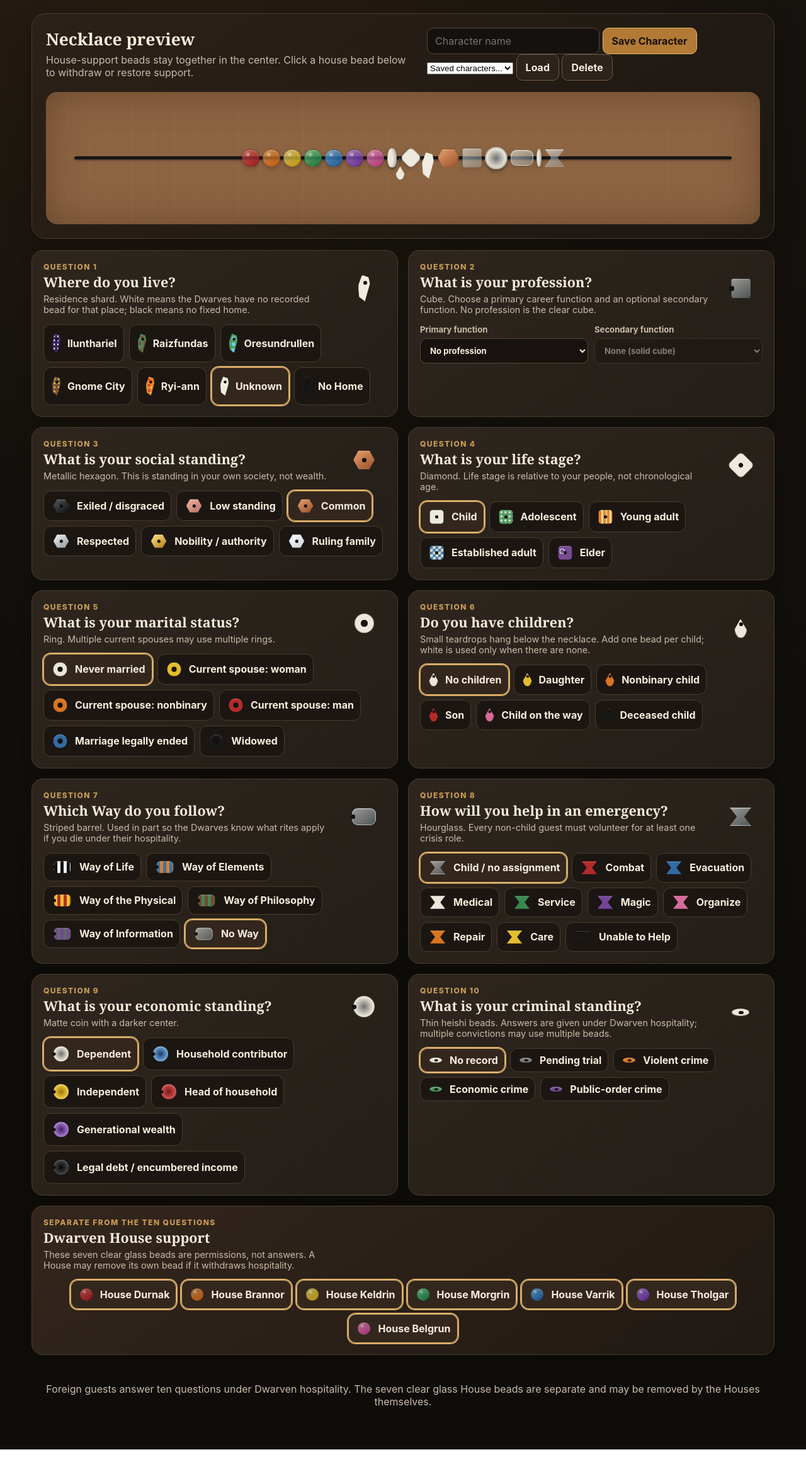
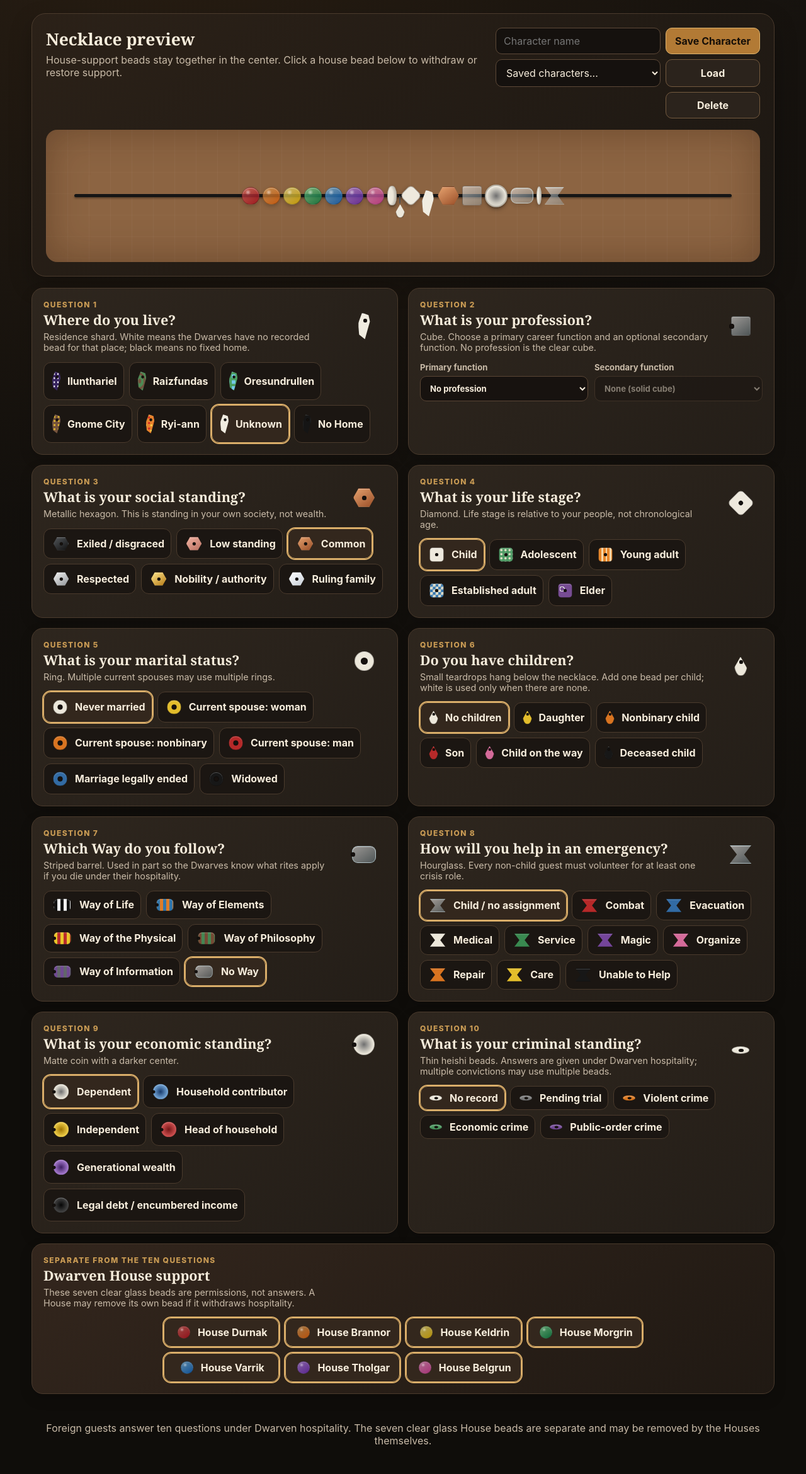
Before and after one commit to cooperme114/dwarven-bead-builder, a plain HTML site: page index.html in a window 1280 px wide. Shown: the part 210-2550 px from the top of the page at 63% size. Before the commit the page ends 2511 px from the top, so only its background shows below. Drawn offline with Linux system fonts and the light colour scheme.

Commit message:
Lay out house support choices four then three

```diff
--- a/style.css
+++ b/style.css
@@ -277,3 +277,64 @@ footer{padding:28px 0 50px;color:var(--muted);text-align:center}
     0 2px 3px rgba(0,0,0,.22) !important;
 }
 .necklace-preview .hex::after{display:none !important}
+
+
+/* Character preset controls */
+.preset-controls{
+  display:grid;
+  grid-template-columns:minmax(180px,1fr) auto;
+  gap:8px;
+  min-width:min(100%,420px);
+}
+.preset-controls select{
+  min-width:180px;
+  background:#15110e;
+  color:var(--ink);
+  border:1px solid #5d4938;
+  border-radius:10px;
+  padding:10px 12px;
+  font:inherit;
+}
+.preset-controls #savedPresets{grid-column:1/2}
+.preset-controls #loadPreset{grid-column:2/3}
+.preset-controls #deletePreset{grid-column:2/3}
+.preset-controls #savePreset{grid-column:2/3;grid-row:1}
+.preset-controls #characterName{grid-column:1/2;grid-row:1}
+
+/* Four House choices on the first row, three centered on the second. */
+.house-panel .option-list{
+  display:grid;
+  grid-template-columns:repeat(4,minmax(0,1fr));
+  gap:10px;
+  max-width:760px;
+  margin-left:auto;
+  margin-right:auto;
+}
+.house-panel .option{
+  width:100%;
+  justify-content:center;
+}
+.house-panel .option:nth-child(5){grid-column:1/2}
+.house-panel .option:nth-child(6){grid-column:2/3}
+.house-panel .option:nth-child(7){grid-column:3/4}
+
+@media (max-width:760px){
+  .preset-controls{grid-template-columns:1fr;min-width:0}
+  .preset-controls #characterName,
+  .preset-controls #savePreset,
+  .preset-controls #savedPresets,
+  .preset-controls #loadPreset,
+  .preset-controls #deletePreset{
+    grid-column:1;
+    grid-row:auto;
+    width:100%;
+  }
+  .house-panel .option-list{
+    grid-template-columns:repeat(2,minmax(0,1fr));
+  }
+  .house-panel .option:nth-child(5),
+  .house-panel .option:nth-child(6),
+  .house-panel .option:nth-child(7){
+    grid-column:auto;
+  }
+}
```
